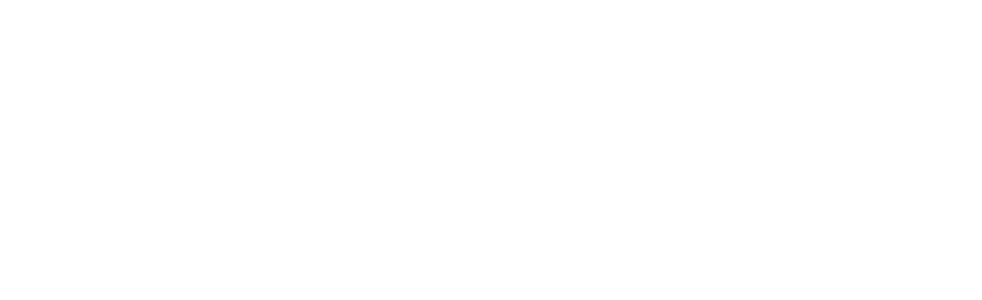
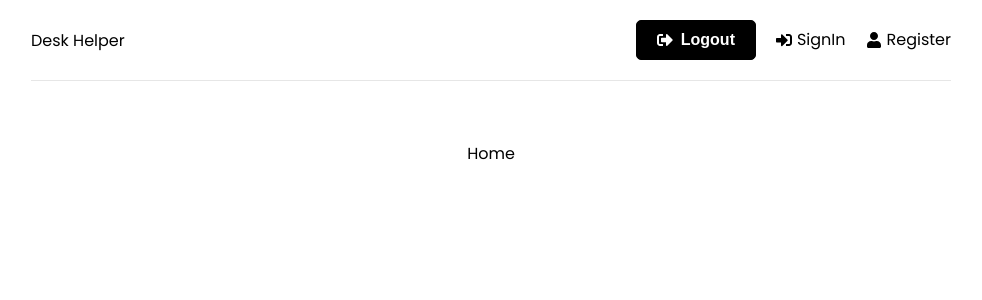
Before and after one commit to theisaachome/desk-helper-mern-app, a React (Create React App) app in the folder frontend/: page / in a window 1280 px wide. Shown: the top 300 px of the page, without its empty margins (149-1131 px from the left). Built offline with nearby package versions, Linux system fonts and the light colour scheme.

Commit message:
add routes

```diff
--- a/frontend/src/App.js
+++ b/frontend/src/App.js
@@ -1,11 +1,27 @@
 import React from 'react';
 import { BrowserRouter as Router,Routes,Route } from "react-router-dom";
+import Header from './components/Header';
+import Home from './pages/Home';
+import Login from './pages/Login';
+import NewTicket from './pages/NewTicket';
+import Register from './pages/Register';
+import Ticket from './pages/Ticket';
+import Tickets from './pages/Tickets';
 function App() {
   return (
     <>
       <Router>
         <div className='container'>
-
+          <Header/>
+          <Routes>
+            <Route path='/'  element={<Home/>} />
+            <Route path='/login' element={<Login/>} />
+            <Route path='/register' element={<Register/>} />
+            {/* must be private routes */}
+            <Route path='/new-ticket' element={<NewTicket/>}/>
+            <Route  path='tickets' element={<Tickets/>}/>
+            <Route path='/ticket/:ticketId' element={<Ticket/>}/>
+          </Routes>
         </div>
       </Router>
     </>
--- a/frontend/src/app/store.js
+++ b/frontend/src/app/store.js
@@ -1,6 +1,6 @@
 import { configureStore } from '@reduxjs/toolkit';
 export const store = configureStore({
   reducer: {
-
+    auth:{}
   },
 });
--- a/frontend/src/components/Header.jsx
+++ b/frontend/src/components/Header.jsx
@@ -1,8 +1,38 @@
 import React from 'react'
+import { useDispatch } from 'react-redux';
+import { Link, useNavigate } from 'react-router-dom';
+import {FaSignInAlt, FaSignOutAlt, FaUser  } from "react-icons/fa";
 
 const Header = () => {
+    const navigate = useNavigate();
+    const dispatch = useDispatch();
+
+    const logout=()=>{
+        console.log("Logout....");
+    }
   return (
-    <div>Header</div>
+    <header className='header'>
+        <div className="logo">
+            <Link to="/">Desk Helper</Link>
+        </div>
+        <ul>
+            <li>
+                <button className='btn' onClick={logout}>
+                  <FaSignOutAlt/>Logout
+                </button>
+            </li>
+            <li>
+                <Link to="/login">
+                    <FaSignInAlt/>SignIn
+                </Link>
+            </li>
+            <li>
+                <Link to="/register">
+                    <FaUser/>Register
+                </Link>
+            </li>
+        </ul>
+    </header>
   )
 }
 
--- a/frontend/src/index.css
+++ b/frontend/src/index.css
@@ -1,13 +1,406 @@
-body {
+@import url('https://fonts.googleapis.com/css2?family=Poppins:wght@300;400;600;700&display=swap');
+
+* {
   margin: 0;
-  font-family: -apple-system, BlinkMacSystemFont, 'Segoe UI', 'Roboto', 'Oxygen',
-    'Ubuntu', 'Cantarell', 'Fira Sans', 'Droid Sans', 'Helvetica Neue',
-    sans-serif;
-  -webkit-font-smoothing: antialiased;
-  -moz-osx-font-smoothing: grayscale;
+  padding: 0;
+  box-sizing: border-box;
 }
 
-code {
-  font-family: source-code-pro, Menlo, Monaco, Consolas, 'Courier New',
-    monospace;
+body {
+  font-family: 'Poppins', sans-serif;
+  height: 100vh;
 }
+
+a {
+  text-decoration: none;
+  color: #000;
+}
+
+p {
+  line-height: 1.7;
+}
+
+ul {
+  list-style: none;
+}
+
+li {
+  line-height: 2.2;
+}
+
+h1,
+h2,
+h3 {
+  font-weight: 600;
+  margin-bottom: 10px;
+}
+
+.container {
+  width: 100%;
+  max-width: 960px;
+  margin: 0 auto;
+  padding: 0 20px;
+  text-align: center;
+}
+
+.header {
+  display: flex;
+  justify-content: space-between;
+  align-items: center;
+  padding: 20px 0;
+  border-bottom: 1px solid #e6e6e6;
+  margin-bottom: 60px;
+}
+
+.header ul {
+  display: flex;
+  align-items: center;
+  justify-content: space-between;
+}
+
+.header ul li {
+  margin-left: 20px;
+}
+
+.header ul li a {
+  display: flex;
+  align-items: center;
+}
+
+.header ul li a:hover {
+  color: #777;
+}
+
+.header ul li a svg {
+  margin-right: 5px;
+}
+
+.heading {
+  font-size: 2rem;
+  font-weight: 700;
+  margin-bottom: 50px;
+  padding: 0 20px;
+}
+
+.heading p {
+  color: #828282;
+}
+
+.boxes {
+  display: grid;
+  grid-template-columns: repeat(3, 1fr);
+  gap: 20px;
+  justify-content: space-between;
+  align-items: center;
+  text-align: center;
+  margin-bottom: 30px;
+}
+
+.boxes div {
+  padding: 30px;
+  border: 1px solid #e6e6e6;
+  border-radius: 10px;
+}
+
+.boxes h2 {
+  margin-top: 20px;
+}
+
+.boxes a:hover {
+  color: #777;
+}
+
+.form {
+  width: 70%;
+  margin: 0 auto;
+}
+
+.form-group {
+  margin-bottom: 10px;
+}
+
+.form-group input,
+.form-group textarea,
+.form-group select {
+  width: 100%;
+  padding: 10px;
+  border: 1px solid #e6e6e6;
+  border-radius: 5px;
+  margin-bottom: 10px;
+  font-family: inherit;
+}
+
+.form-group label {
+  text-align: left;
+  display: block;
+  margin: 0 0 5px 3px;
+}
+
+.btn {
+  padding: 10px 20px;
+  border: 1px solid #000;
+  border-radius: 5px;
+  background: #000;
+  color: #fff;
+  font-size: 16px;
+  font-weight: 700;
+  cursor: pointer;
+  text-align: center;
+  appearance: button;
+  display: flex;
+  align-items: center;
+  justify-content: center;
+}
+
+.btn svg {
+  margin-right: 8px;
+}
+
+.btn-reverse {
+  background: #fff;
+  color: #000;
+}
+
+.btn-block {
+  width: 100%;
+  margin-bottom: 20px;
+}
+
+.btn-sm {
+  padding: 5px 15px;
+  font-size: 13px;
+}
+
+.btn-danger {
+  background: darkred;
+  border: none;
+}
+
+.btn-back {
+  width: 150px;
+  margin-bottom: 20px;
+}
+
+.btn:hover {
+  transform: scale(0.98);
+}
+
+.ticket-created {
+  border: 1px solid #e6e6e6;
+  border-radius: 5px;
+  padding: 50px;
+}
+
+.ticket-number {
+  margin-bottom: 30px;
+}
+
+.ticket-number h2 {
+  font-size: 2.3rem;
+  margin-bottom: 10px;
+}
+
+.ticket-number p {
+  font-size: 1.3rem;
+}
+
+.ticket-info {
+  font-size: 1.3rem;
+}
+
+.ticket,
+.ticket-headings {
+  display: grid;
+  grid-template-columns: repeat(4, 1fr);
+  gap: 20px;
+  justify-content: space-between;
+  align-items: center;
+  margin-bottom: 20px;
+  background: #f4f4f4;
+  padding: 10px 15px;
+  border-radius: 5px;
+  text-align: center;
+}
+
+.ticket-headings {
+  font-weight: 700;
+}
+
+.status {
+  background-color: #333;
+  color: #fff;
+  width: 100px;
+  padding: 0 20px;
+  justify-self: center;
+  border-radius: 10px;
+  font-size: 16px;
+  text-align: center;
+}
+
+.status-new {
+  background-color: green;
+  color: #fff;
+  border-radius: 10px;
+}
+
+.status-open {
+  background-color: steelblue;
+  color: #fff;
+  border-radius: 10px;
+}
+
+.status-closed {
+  background-color: darkred;
+  color: #fff;
+  border-radius: 10px;
+}
+
+.ticket-page {
+  position: relative;
+  text-align: left;
+}
+
+.ticket-page h2 {
+  display: flex;
+  align-items: center;
+  justify-content: space-between;
+}
+
+.ticket-page .btn {
+  margin-bottom: 30px;
+}
+
+.ticket-page .btn-block {
+  width: 100%;
+  margin-top: 30px;
+}
+
+.ticket-desc {
+  margin: 20px 0;
+  font-size: 17px;
+  background-color: #f4f4f4;
+  border: 1px #ccc solid;
+  padding: 10px 15px;
+  border-radius: 5px;
+}
+
+.note {
+  border: 1px solid #e6e6e6;
+  border-radius: 5px;
+  text-align: left;
+  padding: 20px;
+  margin-bottom: 20px;
+  position: relative;
+}
+
+.note-head {
+  background: #f4f4f4;
+  padding: 5px 20px;
+  display: flex;
+  justify-content: space-between;
+  align-items: center;
+  margin-bottom: 20px;
+}
+
+.note-date {
+  position: absolute;
+  top: 15px;
+  right: 10px;
+  font-size: 14px;
+}
+
+.delete-note {
+  color: red;
+  cursor: pointer;
+  position: absolute;
+  bottom: 10px;
+  right: 20px;
+}
+
+.btn-close {
+  background: none;
+  border: none;
+  color: #000;
+  position: absolute;
+  top: 5px;
+  right: 5px;
+  font-size: 16px;
+  cursor: pointer;
+}
+
+.btn-close:hover {
+  color: red;
+  transform: scale(0.98);
+}
+
+p.status-in-progress {
+  color: orangered;
+}
+
+p.status-waiting {
+  color: red;
+}
+
+p.status-ready {
+  color: steelblue;
+}
+
+p.status-complete {
+  color: green;
+}
+
+footer {
+  position: sticky;
+  top: 95vh;
+  text-align: center;
+}
+
+.loadingSpinnerContainer {
+  position: fixed;
+  top: 0;
+  right: 0;
+  bottom: 0;
+  left: 0;
+  background-color: rgba(0, 0, 0, 0.5);
+  z-index: 5000;
+  display: flex;
+  justify-content: center;
+  align-items: center;
+}
+
+.loadingSpinner {
+  width: 64px;
+  height: 64px;
+  border: 8px solid;
+  border-color: #000 transparent #555 transparent;
+  border-radius: 50%;
+  animation: spin 1.2s linear infinite;
+}
+
+@keyframes spin {
+  0% {
+    transform: rotate(0deg);
+  }
+  100% {
+    transform: rotate(360deg);
+  }
+}
+
+@media (max-width: 600px) {
+  .boxes {
+    grid-template-columns: 1fr;
+  }
+
+  .form {
+    width: 90%;
+  }
+
+  .ticket-created h2,
+  .heading h1 {
+    font-size: 2rem;
+  }
+
+  .heading p {
+    font-size: 1.5rem;
+  }
+}
```
Also changed, not shown: frontend/src/components/PrivateRoutes.jsx (added).
